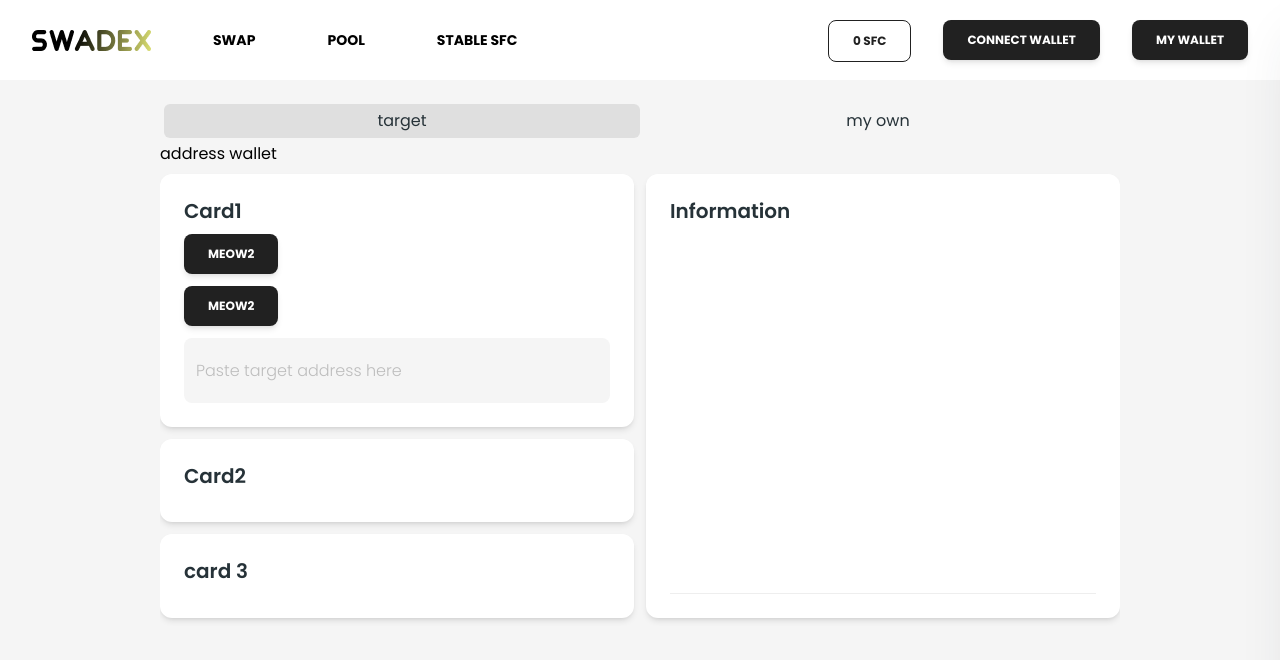
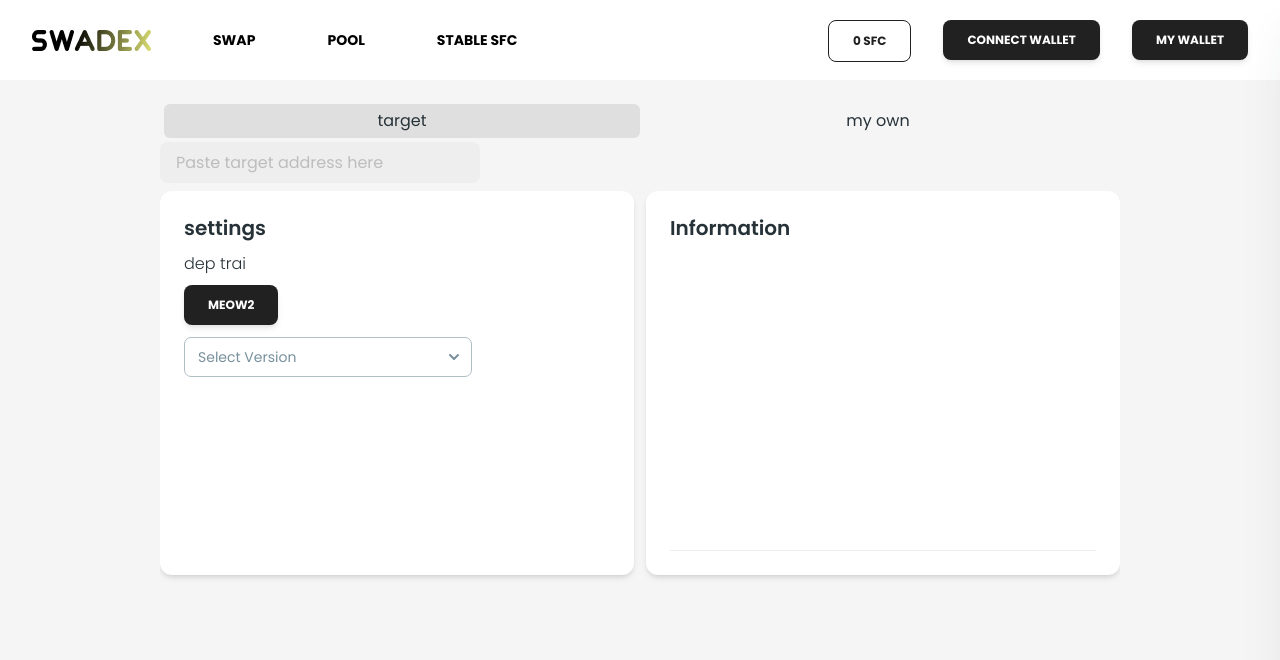
Before and after one commit to nhatme/sfc-client-react, a React (Create React App) app: page /stable_sfc in a window 1280 px wide. Shown: the top 660 px of the page. Built offline with nearby package versions, Linux system fonts and the light colour scheme.

Commit message:
still...

```diff
--- a/src/components/WalletAdapter.tsx
+++ b/src/components/Adapter/WalletAdapter.tsx
@@ -1,4 +1,4 @@
-import { useEffect, useState } from "react";
+import { FC, useEffect, useState } from "react";
 
 // const [detectPhantom, setDetectPhantom] = useState<any>(null);
 const getProvider = () => {
@@ -9,7 +9,7 @@ const getProvider = () => {
     }
 };
 
-const WalletAdapter = () => {
+const WalletAdapter: FC = () => {
     useEffect(() => {
         console.log("useEffect times1");
         getProvider();
@@ -19,4 +19,4 @@ const WalletAdapter = () => {
     )
 }
 
-export default WalletAdapter
+export { WalletAdapter }
--- a/src/components/CardsCustom.tsx
+++ b/src/components/CardsCustom.tsx
@@ -7,22 +7,23 @@ import {
 import { FC } from "react";
 import { CardsProps } from "../interfaces/CustomProps";
 
-const CardStableCoin: FC<CardsProps> = ({ className, nameCard, buttons, inputBox, typograph, cardFooter }) => {
+const CardStableCoin: FC<CardsProps> = ({ className, nameCard, buttons, inputBox, typograph, cardFooter, variant, selectOptions }) => {
     return (
         <Card className={`${className}`}>
             <CardBody>
-                <Typography variant="h5" color="blue-gray" className="mb-2">
+                <Typography variant={variant} color="blue-gray" className="mb-2">
                     {nameCard}
                 </Typography>
                 {typograph}
                 <div className="">
                     {buttons && buttons.map(({ className, onClick, label }, index) => (
-                        <div>
+                        <div key={index}>
                             <Button className={`${className}`} key={index} onClick={onClick}>{label}</Button>
                         </div>
                     ))}
                 </div>
                 {inputBox}
+                {selectOptions}
             </CardBody>
             {cardFooter}
         </Card>
--- a/src/components/Inputs.tsx
+++ b/src/components/Inputs.tsx
@@ -1,12 +1,12 @@
 import { FC } from "react"
 import { InputCustomProps } from "../interfaces/CustomProps"
 
-const InputCustom: FC<InputCustomProps> = ({ className, label, dropdown, unitCurrencyConverter, walletBalance, placeHolder, type, inputSize }) => {
+const InputCustom: FC<InputCustomProps> = ({ className, label, dropdown, unitCurrencyConverter, walletBalance, placeHolder, type, inputClassName }) => {
     return (
         <div className={`${className}`}>
             <label htmlFor="">{label}</label>
             <div className="flex justify-between items-center">
-                <input type={type} placeholder={placeHolder} className={`${inputSize} leading-none outline-none mt-2 text-black w-full bg-gray-100`} />
+                <input spellCheck={false} type={type} placeholder={placeHolder} className={`${inputClassName} leading-none outline-none mt-2 text-black w-full`} />
                 <div>
                     {dropdown}
                 </div>
--- a/src/components/TabsCustom.tsx
+++ b/src/components/TabsCustom.tsx
@@ -5,31 +5,33 @@ import {
     Tab,
     TabPanel,
 } from "@material-tailwind/react";
-import { FC } from "react";
+import { FC, useState } from "react";
 import { TransparentTabsCustom } from "../interfaces/CustomProps";
+import { InputCustom } from "./Inputs";
 
 const TransparentTabs: FC<TransparentTabsCustom> = ({ data }) => {
+    const [stateTarget, setStateTarget] = useState<string | undefined>(data[0].target);
+
     return (
-        <Tabs value={data[0].value} className="max-w-full">
+        <Tabs value={stateTarget} className="max-w-full">
             <TabsHeader
                 className="bg-transparent"
                 indicatorProps={{
                     className: "bg-gray-900/10 shadow-none !text-gray-900",
                 }}
             >
-                {data && data.map(({ label, value }, index) => (
-                    <Tab key={value} value={value}>
+                {data && data.map(({ label, value, target }, index) => (
+                    <Tab key={value} value={value} onClick={() => setStateTarget(target)}>
                         {label}
                     </Tab>
                 ))}
             </TabsHeader>
-            <div>address wallet</div>
-            <TabsBody
-                animate={{
-                    initial: { y: 250 },
-                    mount: { y: 0 },
-                    unmount: { y: 300 },
-                }}>
+            {(stateTarget == "target") && (
+                <div>
+                    <InputCustom placeHolder="Paste target address here" inputClassName="bg-gray-200" className="flex flex-col bg-gray-200 px-4 rounded-lg w-1/3" type="text" />
+                </div>
+            )}
+            <TabsBody>
                 {data && data.map(({ value, desc }, index) => (
                     <TabPanel className="py-2 px-0" key={value} value={value}>
                         {desc}
--- /dev/null
+++ b/src/components/selectCustom.tsx
@@ -0,0 +1,25 @@
+import { FC, useState } from "react";
+import { Select, Option } from "@material-tailwind/react";
+import { SelectProps } from "../interfaces/CustomProps";
+
+const ControlledSelect: FC<SelectProps> = ({ className }) => {
+    const [value, setValue] = useState<string | undefined>(undefined);
+
+    return (
+        <div className={`w-72 ${className}`}>
+            <Select
+                label="Select Version"
+                value={value}
+                onChange={(val) => setValue(val)}
+            >
+                <Option value="html">Material Tailwind HTML</Option>
+                <Option value="react">Material Tailwind React</Option>
+                <Option value="vue">Material Tailwind Vue</Option>
+                <Option value="angular">Material Tailwind Angular</Option>
+                <Option value="svelte">Material Tailwind Svelte</Option>
+            </Select>
+        </div>
+    );
+}
+
+export default ControlledSelect;
--- a/src/interfaces/CustomProps.ts
+++ b/src/interfaces/CustomProps.ts
@@ -1,10 +1,14 @@
+type variant = "h1" | "h2" | "h3" | "h4" | "h5" | "h6" | "lead" | "paragraph" | "small";
+
 export interface CardsProps {
     className?: string,
     nameCard: string,
     buttons?: ButtonProps[],
     inputBox?: JSX.Element,
     typograph?: JSX.Element,
-    cardFooter?: JSX.Element
+    cardFooter?: JSX.Element,
+    variant: variant | undefined,
+    selectOptions?: JSX.Element
 }
 
 export interface ButtonProps {
@@ -21,7 +25,7 @@ export interface InputCustomProps {
     className?: string,
     label?: string,
     type: string,
-    inputSize?: string,
+    inputClassName?: string,
     dropdown?: JSX.Element,
     unitCurrencyConverter?: string,
     walletBalance?: string,
@@ -35,5 +39,10 @@ export interface TransparentTabsCustom {
 export interface TabProps {
     label: string,
     value: string,
-    desc: JSX.Element
+    desc: JSX.Element,
+    target?: string
 }
+
+export interface SelectProps {
+    className?: string
+}
--- a/src/pages/StableCoin.tsx
+++ b/src/pages/StableCoin.tsx
@@ -1,9 +1,9 @@
 import { FC } from "react"
 import { CardStableCoin } from "../components/CardsCustom"
 import { ButtonProps, TabProps } from "../interfaces/CustomProps"
-import { CardFooter } from "@material-tailwind/react"
-import { InputCustom } from "../components/Inputs"
+import { CardFooter, Typography } from "@material-tailwind/react"
 import TransparentTabs from "../components/TabsCustom"
+import ControlledSelect from "../components/selectCustom"
 
 const StableCoin: FC = () => {
     const buttonsEl: ButtonProps[] = [
@@ -11,25 +11,24 @@ const StableCoin: FC = () => {
             label: "meow2",
             onClick: () => console.log("heleo"),
         },
-        {
-            label: "meow2",
-            onClick: () => console.log("heleo2"),
-            className: "mt-3"
-        },
     ]
 
     return (
         <div className="flex gap-3">
-            <div className="w-full">
+            <div className="w-full h-96">
                 <CardStableCoin
-                    nameCard="Card1"
+                    variant="h5"
+                    nameCard="settings"
                     buttons={buttonsEl}
-                    inputBox={<InputCustom placeHolder="Paste target address here" className="flex flex-col bg-gray-100 p-3 rounded-lg mt-3" type="text" />}
+                    selectOptions={<ControlledSelect className="mt-3" />}
+                    className="h-full"
+                    typograph={<Typography variant="paragraph" color="blue-gray" className="mb-2">
+                        dep trai
+                    </Typography>}
+
                 />
-                <CardStableCoin className="mt-3" nameCard="Card2" />
-                <CardStableCoin nameCard="card 3" className="mt-3" />
             </div>
-            <CardStableCoin className="w-full flex justify-between" nameCard="Information" cardFooter={<CardFooter><hr /></CardFooter>} />
+            <CardStableCoin variant="h5" className="w-full flex justify-between" nameCard="Information" cardFooter={<CardFooter><hr /></CardFooter>} />
         </div>
     )
 }
@@ -38,13 +37,15 @@ const TabsHandle: FC = () => {
     const data: TabProps[] = [
         {
             label: "target",
-            value: "label",
+            value: "target",
             desc: <StableCoin />,
+            target: "target"
         },
         {
             label: "my own",
-            value: "value",
+            value: "my own",
             desc: <StableCoin />,
+            target: "self"
         }
     ];
 
```
